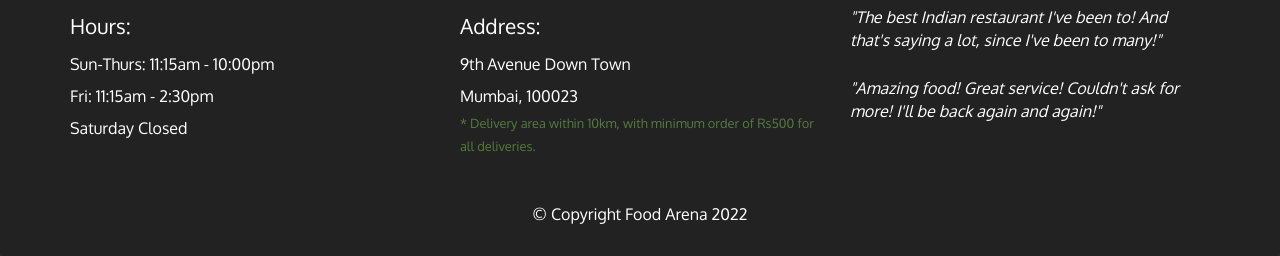
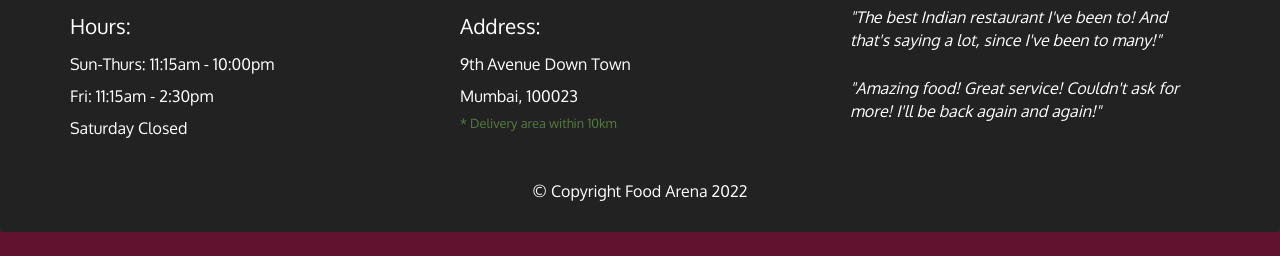
Before and after one commit to Arenaone/fictional-chainsaw, a plain HTML site: page index.html in a window 1280 px wide. Shown: the part 1219-1475 px from the top of the page. After the commit the page ends 1451 px from the top, so only its background shows below. Drawn offline with Linux system fonts and the light colour scheme.

Commit message:
Update index.html

```diff
--- a/index.html
+++ b/index.html
@@ -95,7 +95,7 @@
           <span>Address:</span><br>
           9th Avenue Down Town<br>
           Mumbai, 100023
-          <p>* Delivery area within 10km, with minimum order of Rs500 for all deliveries.</p>
+          <p>* Delivery area within 10km</p>
           <hr class="visible-xs">
         </section>
         <section id="testimonials" class="col-sm-4">
```
